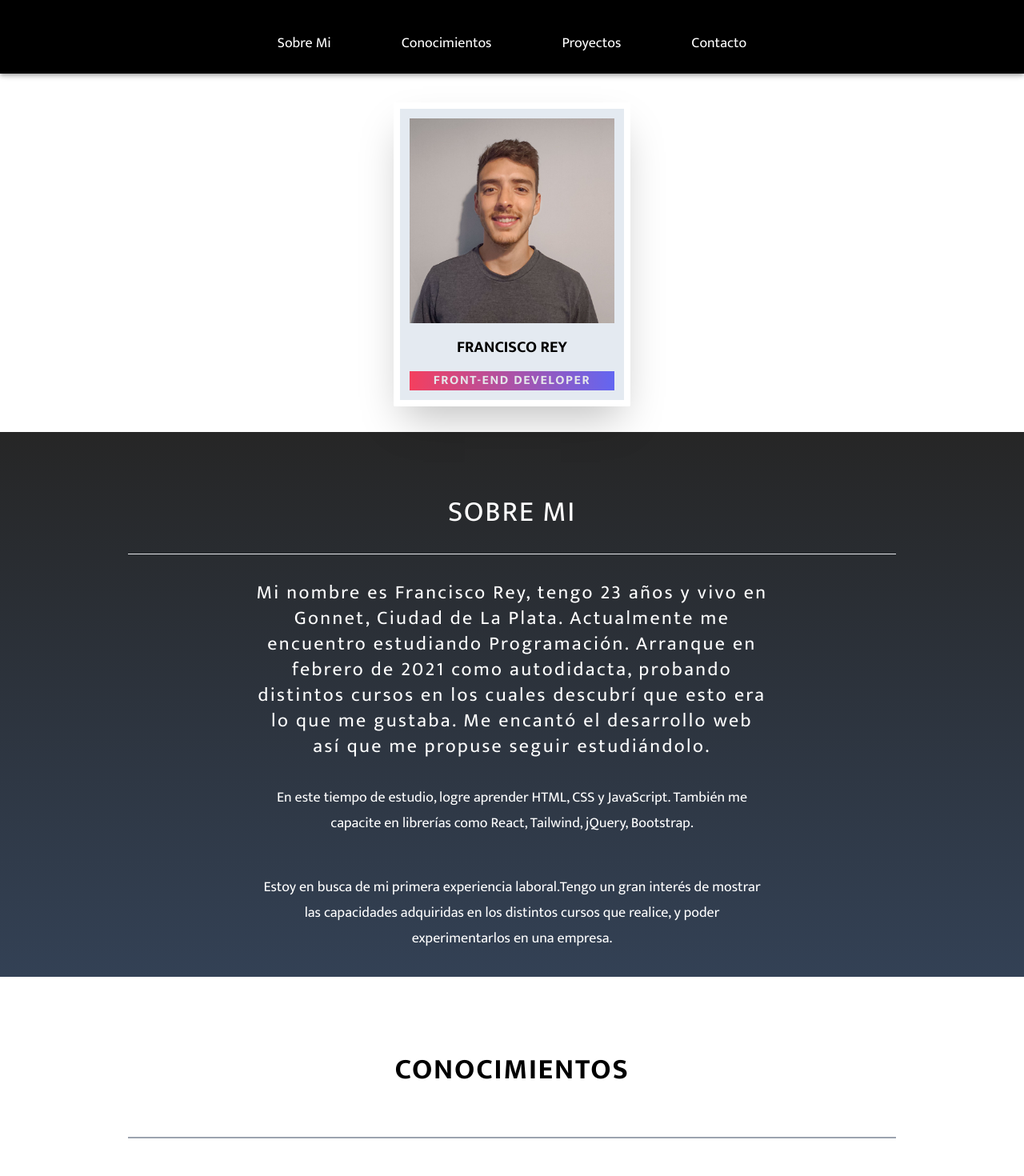
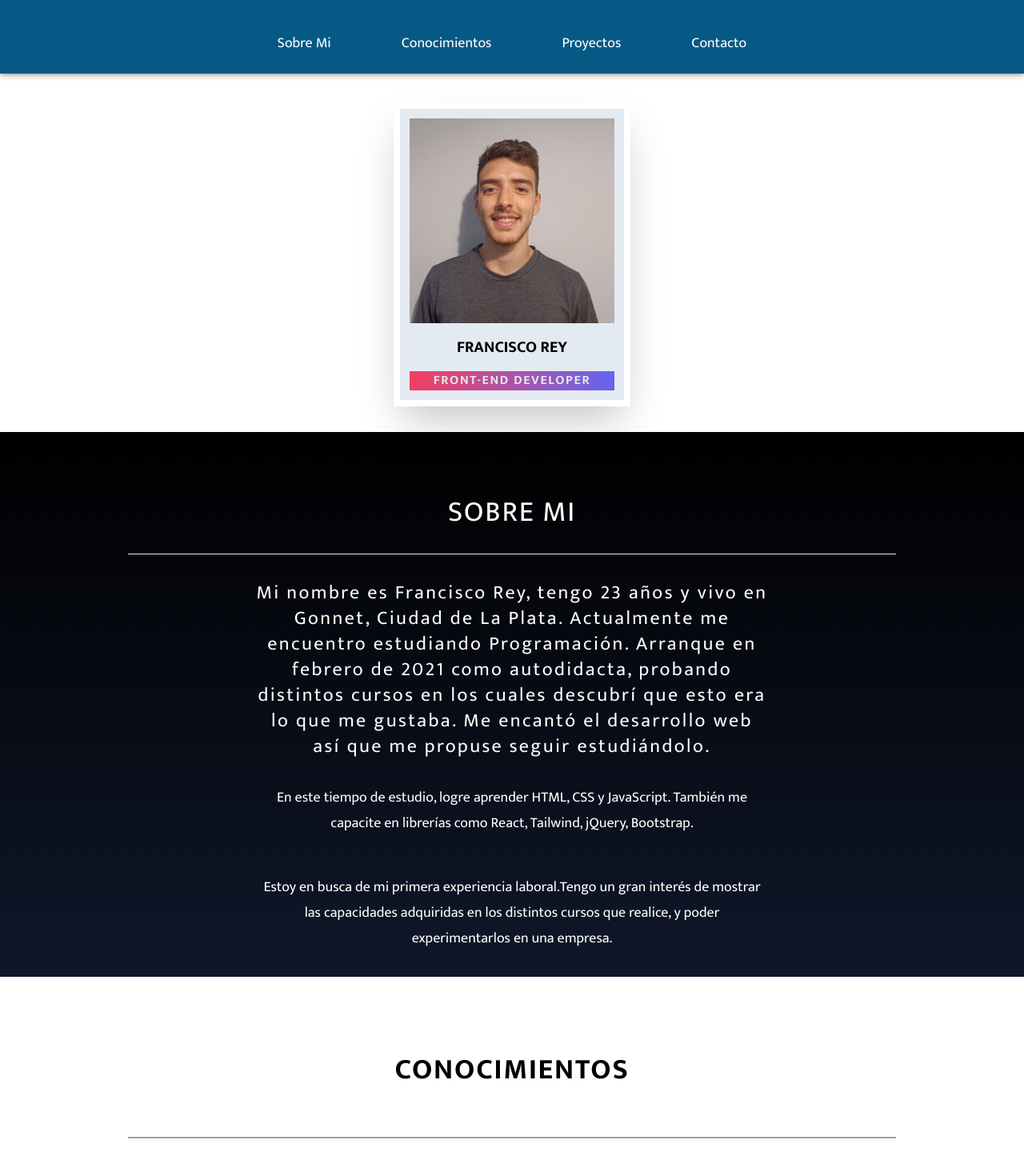
Before and after one commit to franrey98/portafolio-react, a React (Vite) app: page / in a window 1280 px wide. Shown: the top 1470 px of the page at 80% size. Built offline with nearby package versions, Linux system fonts and the light colour scheme.

Commit message:
Falta firebase, y diseño

```diff
--- a/package.json
+++ b/package.json
@@ -14,7 +14,8 @@
     "firebase": "^9.9.0",
     "react": "^18.0.0",
     "react-dom": "^18.0.0",
-    "react-scroll": "^1.8.7"
+    "react-scroll": "^1.8.7",
+    "sweetalert2": "^11.4.23"
   },
   "devDependencies": {
     "@types/react": "^18.0.0",
--- a/src/App.jsx
+++ b/src/App.jsx
@@ -12,11 +12,9 @@ function App() {
 
   return (
     <div>
-      <div className=''>
-        <AppBar color="default">
-          <Header />
-        </AppBar>
-      </div>
+      <AppBar color="default">
+        <Header />
+      </AppBar>
       <Main />
       <SobreMi />
       <Conocimientos />
--- a/src/components/Contacto.jsx
+++ b/src/components/Contacto.jsx
@@ -1,11 +1,20 @@
+import Swal from 'sweetalert2'
+
+
 const Contacto = () => {
+
+    const handleSubmit = (e) => {
+        e.preventDefault();
+        Swal.fire('¡Todavia se esta trabajando sobre el formulario!')
+    }
+
     return (
         <section id='contacto' className='md:mx-32'>
             <h1 className="text-center mt-3 pt-6 font-medium text-4xl uppercase tracking-wider">Contacto</h1>
             <hr className='mx-8 my-6 border border-solid border-gray-400 2xl:mx-80' />
             <h3 className='text-center font-medium text-xl mx-4'>¡Comunicate conmigo completando este formulario!</h3>
             <div className='p-2 bg-black mx-8 mt-6 rounded-sm lg:mx-40 lg:px-16 2xl:mx-80'>
-                <form className='p-2 mx-6 my-4'>
+                <form onSubmit={handleSubmit} className='p-2 mx-6 my-4'>
                     <div className='flex gap-2 mb-6 '>
                         <label className='text-white font-semibold text-xl' htmlFor="">Nombre:</label>
                         <input className='w-full text-lg font-semibold rounded-sm text-center' type="text" placeholder='Nombre' name='nombre' id='nombre' />
@@ -18,9 +27,7 @@ const Contacto = () => {
                         <label className='text-white font-semibold text-xl' htmlFor="">Mensaje:</label>
                         <textarea className='w-full' name="mensaje" id="mensaje" cols="30" rows="5"></textarea>
                     </div>
-                    <input type='button' value='Enviar Formulario' className='w-full cursor-pointer text-center bg-green-800 p-2 rounded-sm text-white font-semibold text-lg'>
-
-                    </input>
+                    <button className='w-full cursor-pointer text-center bg-green-800 p-2 rounded-sm text-white font-semibold text-lg'>Enviar Formulario</button>
                 </form>
             </div>
         </section>
--- a/src/components/Footer.jsx
+++ b/src/components/Footer.jsx
@@ -7,7 +7,7 @@ import github from '../img/github.png'
 const Footer = () => {
     return (
         <footer className='mt-4 pt-6'>
-            <div className="bg-slate-700 py-6">
+            <div className="bg-sky-800 py-6">
                 <div className='flex flex-col gap-4 items-center justify-around lg:flex-row lg:mx-60'>
                     <nav className='mt-2 lg:flex lg:flex-col'>
                         <Link smooth={true} offset={50} duration={500} className='cursor-pointer  lg:mx-6 text-white font-normal text-lg p-1 rounded-sm  hover:bg-white  transition-all hover:text-stone-800 hover:animate-pulse' to='sobremi'>Sobre Mi</Link>
--- a/src/components/Header.jsx
+++ b/src/components/Header.jsx
@@ -2,7 +2,7 @@ import { Link } from 'react-scroll'
 
 const Header = () => {
     return (
-        <header className='bg-black md:h-22'>
+        <header className='bg-sky-800 md:h-22'>
             <div className='flex items-center justify-around'>
                 <nav className='p-2 md:mt-8 md:pb-6'>
                     <ul className='md:flex lg:flex'>
--- a/src/components/Proyectos.jsx
+++ b/src/components/Proyectos.jsx
@@ -5,7 +5,7 @@ import todoapp from '../img/todoapp.png'
 const Proyectos = () => {
     return (
         <section id='proyectos' className='py-16'>
-            <div className=" bg-gradient-to-t from-slate-700 to-neutral-800 pb-8">
+            <div className=" bg-gradient-to-t from-black to-neutral-800 pb-8">
                 <h2 className="text-center mt-8 pt-10 font-medium text-4xl uppercase text-white tracking-wider">Mis proyectos</h2>
                 <h3 className="text-center text-white mt-6 font-normal text-lg">¡ Estos son mis trabajos realizados !</h3>
                 <hr className="mx-8 mt-8 md:mx-32 lg:mx-40 2xl:mx-96" />
--- a/src/components/SobreMi.jsx
+++ b/src/components/SobreMi.jsx
@@ -3,7 +3,7 @@ import React from 'react'
 const SobreMi = () => {
     return (
         <section id='sobremi' className=''>
-            <div className='bg-gradient-to-t from-slate-700 to-neutral-800'>
+            <div className='bg-gradient-to-t from-slate-900 to-black'>
                 <div className='md:mx-32 2xl:mx-80'>
                     <h1 className='text-center mt-8 pt-20 font-medium text-4xl uppercase text-white tracking-wider lg:pt-20'>Sobre Mi</h1>
                     <hr className="mx-8 mt-8" />
```
Also changed, not shown: 1 other file (tests, documents, lock files or other folders).
